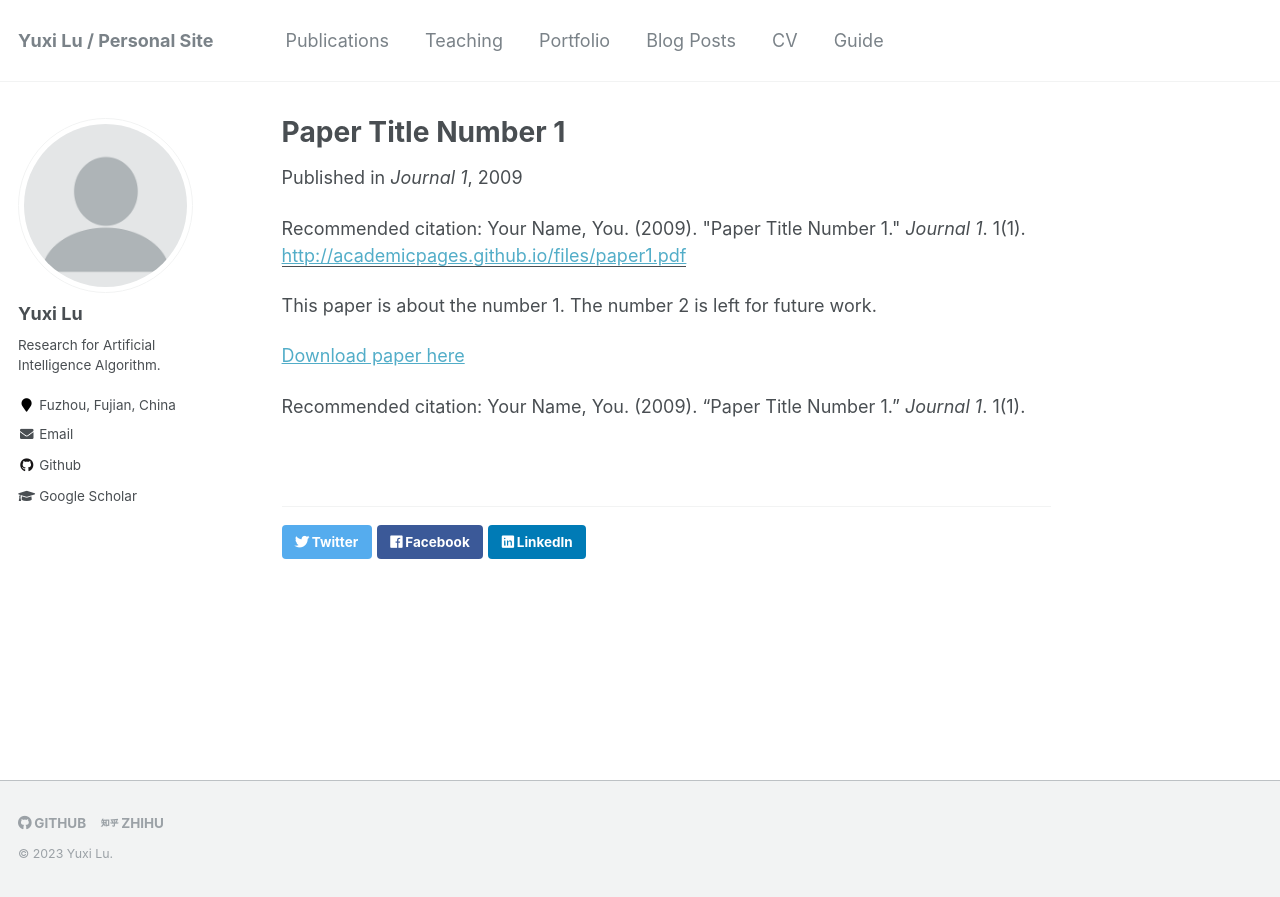
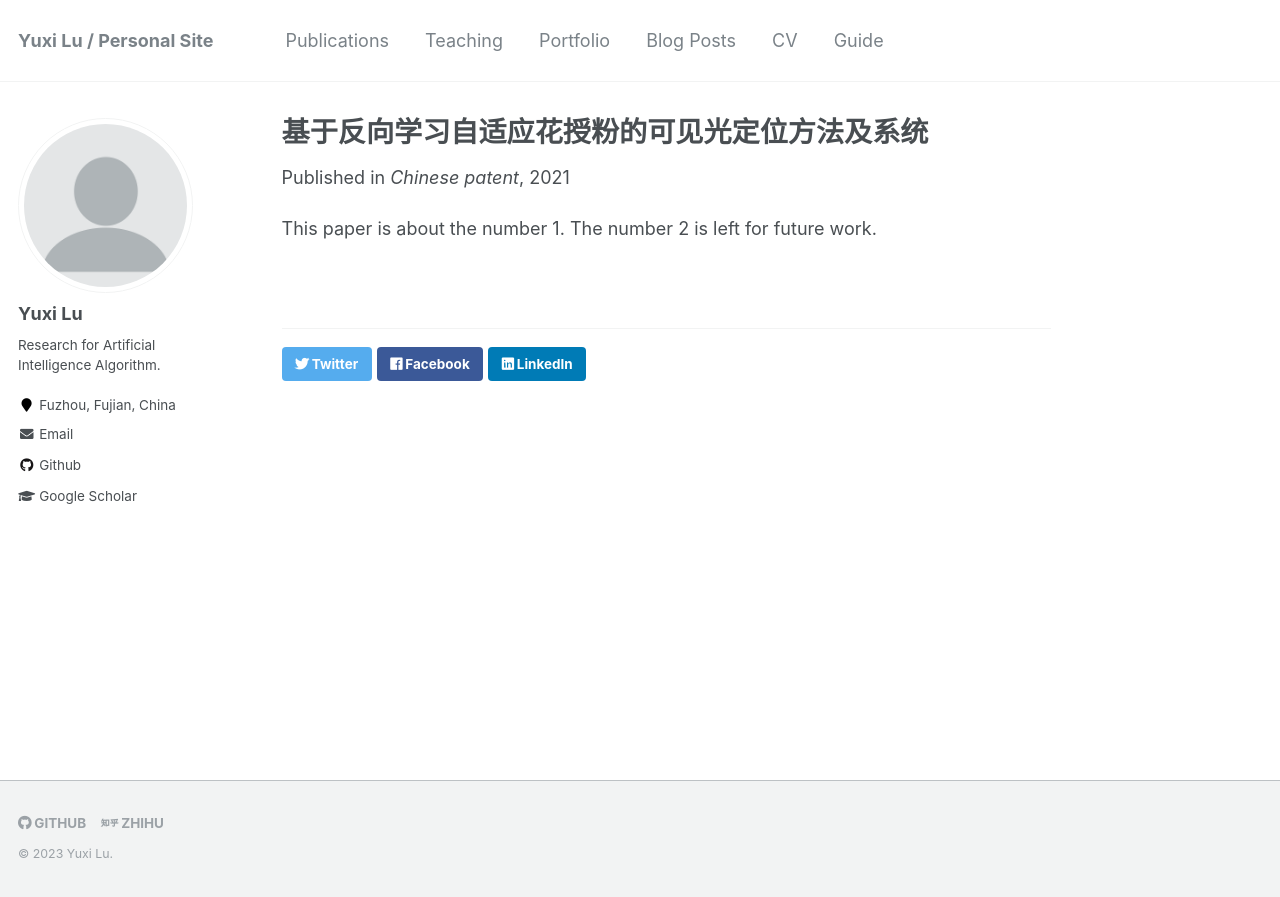
Before and after one commit to divided7/divided7.github.io, a Jekyll site: the page built from _publications/2009-10-01-paper-title-number-1.md, in a window 1280 px wide. Shown: the top 897 px of the page. Built offline with Jekyll 4.4.1, drawn with Linux system fonts in a browser that asks for light colours.

Commit message:
Update 2009-10-01-paper-title-number-1.md

```diff
--- a/_publications/2009-10-01-paper-title-number-1.md
+++ b/_publications/2009-10-01-paper-title-number-1.md
@@ -1,15 +1,10 @@
 ---
-title: "Paper Title Number 1"
+title: "基于反向学习自适应花授粉的可见光定位方法及系统"
 collection: publications
-permalink: /publication/2009-10-01-paper-title-number-1
+permalink: /publication/2021-05-25-基于反向学习自适应花授粉的可见光定位方法及系统
 excerpt: 'This paper is about the number 1. The number 2 is left for future work.'
-date: 2009-10-01
-venue: 'Journal 1'
-paperurl: 'http://academicpages.github.io/files/paper1.pdf'
-citation: 'Your Name, You. (2009). &quot;Paper Title Number 1.&quot; <i>Journal 1</i>. 1(1).'
+date: 2021-05-25
+venue: 'Chinese patent'
+paperurl: 'https://kns.cnki.net/kcms2/article/abstract?v=kxaUMs6x7-4I2jr5WTdXti3zQ9F92xu0jPYZ-6FemR80TpIUx9Y4vp6Id17Tf9nAg54z_Or5AYAKcn6yq9ClIXwkrzLsbDTD&uniplatform=NZKPT'
 ---
 This paper is about the number 1. The number 2 is left for future work.
-
-[Download paper here](http://academicpages.github.io/files/paper1.pdf)
-
-Recommended citation: Your Name, You. (2009). "Paper Title Number 1." <i>Journal 1</i>. 1(1).
```
